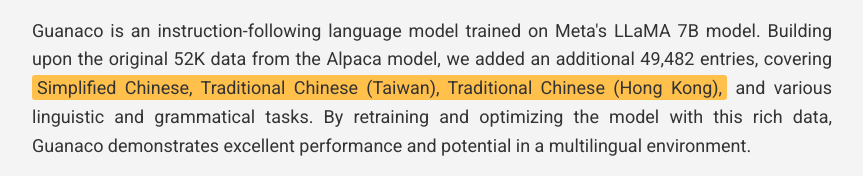
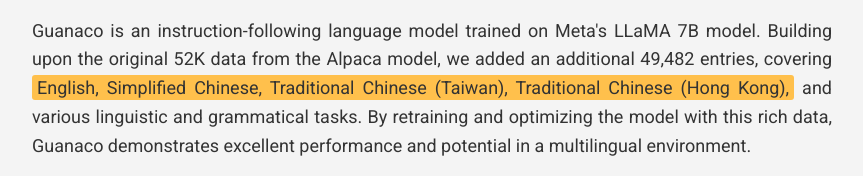
Before and after one commit to Guanaco-Model/Guanaco-Model.github.io, a plain HTML site: page index.html in a window 1280 px wide. Shown: the part 567-743 px from the top of the page, without its empty margins (208-1071 px from the left). Drawn offline with Linux system fonts and the light colour scheme.

Commit message:
Update index.html

```diff
--- a/index.html
+++ b/index.html
@@ -68,7 +68,7 @@
         <img src="https://upload.wikimedia.org/wikipedia/commons/thumb/d/d3/Lama_guanicoe_9012.jpg/640px-Lama_guanicoe_9012.jpg" alt="Guanaco">
         <p class="credit">Image by NobbiP (CC BY 3.0)</p>
         <p>
-            Guanaco is an instruction-following language model trained on Meta's LLaMA 7B model. Building upon the original 52K data from the Alpaca model, we added an additional 49,482 entries, covering <span class="highlight">Simplified Chinese, Traditional Chinese (Taiwan), Traditional Chinese (Hong Kong),</span> and various linguistic and grammatical tasks. By retraining and optimizing the model with this rich data, Guanaco demonstrates excellent performance and potential in a multilingual environment.
+            Guanaco is an instruction-following language model trained on Meta's LLaMA 7B model. Building upon the original 52K data from the Alpaca model, we added an additional 49,482 entries, covering <span class="highlight">English, Simplified Chinese, Traditional Chinese (Taiwan), Traditional Chinese (Hong Kong),</span> and various linguistic and grammatical tasks. By retraining and optimizing the model with this rich data, Guanaco demonstrates excellent performance and potential in a multilingual environment.
         </p>
         <p>
             To promote openness and replicability in research, we have made the <a href="https://huggingface.co/datasets/JosephusCheung/GuanacoDataset" rel="nofollow">Guanaco Dataset</a> publicly available and plan to release the model weights in the future. By providing these resources, we hope to encourage more researchers to engage in related research and jointly advance the development of instruction-following language models.
```
